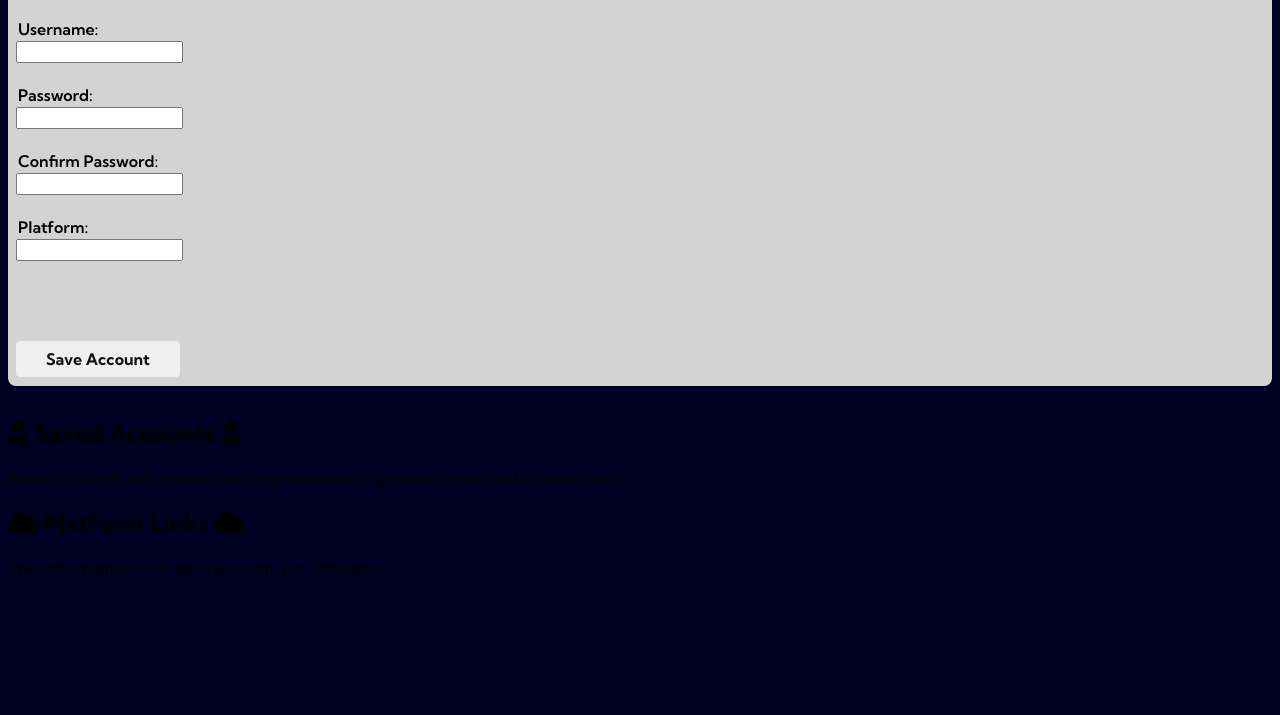
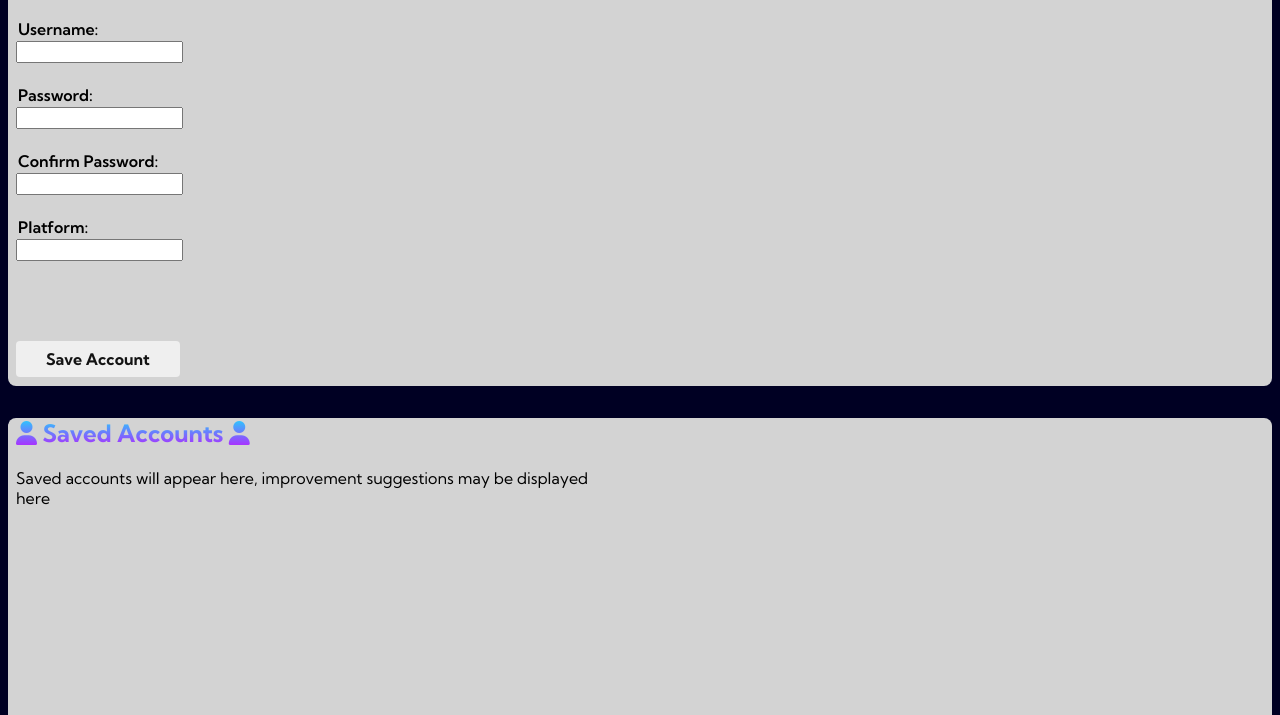
Before and after one commit to Chris-Bratosin/COMP1004-SPA, a plain HTML site: page index.html in a window 1280 px wide. Shown: the part 85-800 px from the top of the page. Drawn offline with Linux system fonts and the light colour scheme.

Commit message:
copied style from first section to Saved Accounts section

```diff
--- a/style.css
+++ b/style.css
@@ -83,3 +83,36 @@ body
 {
     background-color: darkgreen;
 }
+
+
+/*SAVED ACCOUNTS CSS SECTION*/
+
+.accounts
+{
+    background-color: lightgray;
+    border-radius: 8px;
+}
+
+.accounts__container
+{
+    max-width: 600px;
+    max-height: 600px;
+    height: 455px;
+    padding-left: 0.5rem;
+    margin-bottom: 2rem;
+    text-decoration: none;
+}
+
+.accounts__content h2
+{
+    font-size: 1.5rem;
+    text-decoration: none;
+    font-weight: 700;
+    background-color: #131313;
+    background-image: linear-gradient(to top, #b721ff 0%, #21d4fd 100%);
+    background-size: 100%;
+    -webkit-background-clip: text;
+    -moz-background-clip: text;
+    -webkit-text-fill-color: transparent;
+    -moz-text-fill-color: transparent;
+}
```
